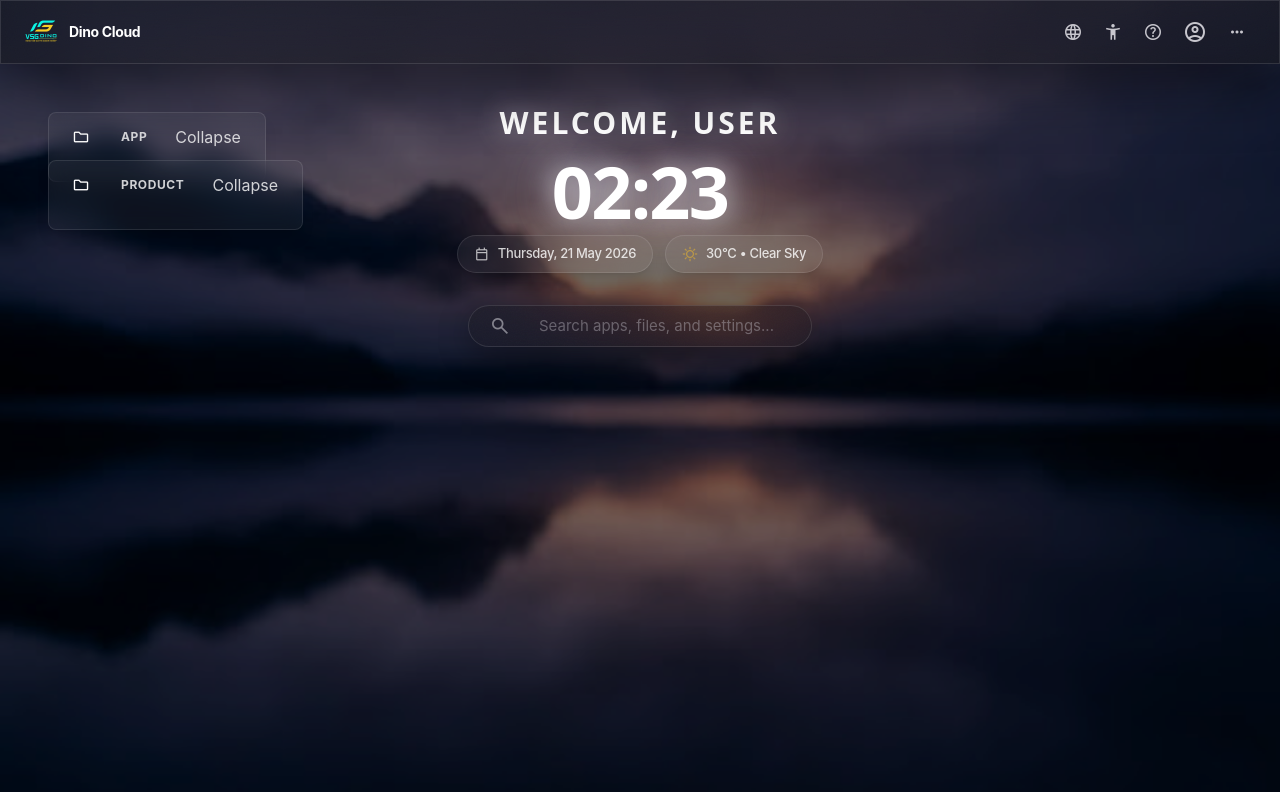
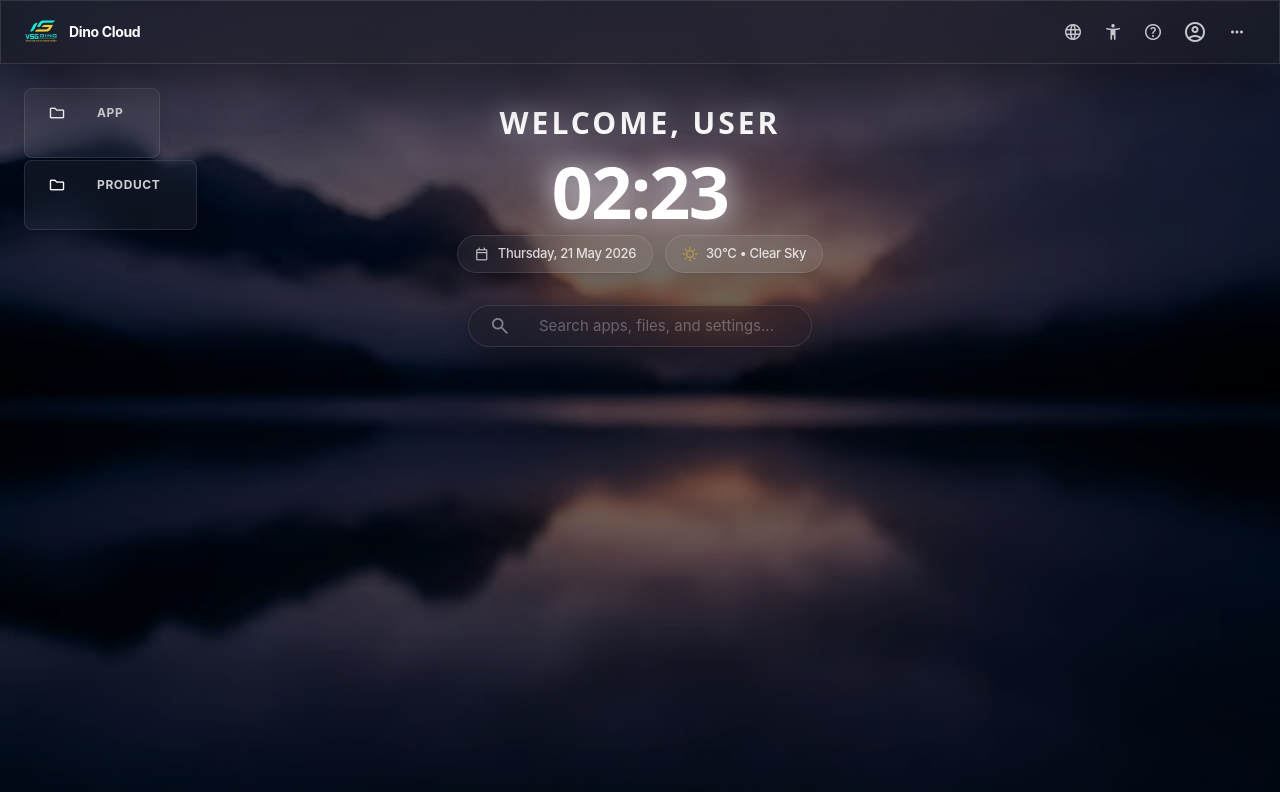
Before and after one commit to hoangvhgch220975/Dino-Demo, a Vue app: page / in a window 1280 px wide. Shown: the top 792 px of the page. Built offline with nearby package versions, Linux system fonts and the light colour scheme.

Commit message:
fix: resolve element overlap

```diff
--- a/src/ui/components/AppIconTile.vue
+++ b/src/ui/components/AppIconTile.vue
@@ -1,7 +1,7 @@
 <template>
   <div
-    class="relative flex flex-col items-center gap-2 group cursor-pointer select-none focus:outline-none"
-    :class="{ 'jiggle': isEditMode }"
+    class="relative flex flex-col items-center gap-2 group select-none focus:outline-none"
+    :class="{ 'jiggle cursor-move': isEditMode, 'cursor-grab active:cursor-grabbing': !isEditMode }"
     :draggable="draggable"
     :data-label="label"
     :style="positionStyle"
@@ -25,7 +25,7 @@
       <span class="material-symbols-outlined">close</span>
     </div>
 
-    <div class="app-icon rounded-xl bg-gradient-to-br flex items-center justify-center shadow-lg transition-transform group-hover:scale-110" :class="gradient">
+    <div class="app-icon w-[46px] h-[46px] rounded-xl bg-gradient-to-br flex items-center justify-center shadow-lg transition-transform group-hover:scale-110" :class="gradient">
       <span class="material-symbols-outlined text-white text-[24px]">{{ icon }}</span>
     </div>
     <span class="text-white font-label-sm text-label-sm text-shadow text-center">{{ label }}</span>
--- a/src/ui/components/SectionHeader.vue
+++ b/src/ui/components/SectionHeader.vue
@@ -1,6 +1,6 @@
 <template>
-  <div class="flex items-center gap-3 mb-6">
-    <h2 class="text-white/60 font-label-xs uppercase tracking-widest px-4 py-1 rounded-full border border-white/5 bg-white/5">
+  <div class="flex items-center gap-3 mb-6 group cursor-pointer select-none" @click="$emit('toggle')">
+    <h2 class="text-white/60 font-label-xs uppercase tracking-widest px-4 py-1 rounded-full border border-white/5 bg-white/5 transition-colors group-hover:bg-white/10 group-hover:text-white">
       {{ title }}
     </h2>
     <div class="h-px flex-1 bg-white/10"></div>
@@ -12,6 +12,8 @@ export default {
   name: 'SectionHeader',
   props: {
     title: { type: String, required: true },
+    isOpen: { type: Boolean, default: true },
   },
+  emits: ['toggle'],
 }
 </script>
--- a/src/ui/components/SideDock.vue
+++ b/src/ui/components/SideDock.vue
@@ -1,5 +1,6 @@
 <template>
   <nav
+    data-side-dock="true"
     class="fixed z-50 bg-surface-container-highest/20 backdrop-blur-xl border border-white/10 shadow-2xl transition-all duration-300 flex
            /* Desktop: Side Left */
            lg:left-4 lg:top-1/2 lg:-translate-y-1/2 lg:flex-col lg:px-3 lg:py-6 lg:rounded-2xl lg:gap-[5px]
--- a/src/ui/components/WidgetTile.vue
+++ b/src/ui/components/WidgetTile.vue
@@ -1,15 +1,23 @@
 <template>
   <div
-    class="absolute pointer-events-auto"
+    ref="root"
+    class="absolute pointer-events-auto group/widget"
     :style="positionStyle"
     :data-widget-id="id"
     @mousedown="onMouseDown"
     @pointerdown.stop="onPointerDown"
     @click.stop
   >
-    <div :class="['rounded-lg px-4 py-2 shadow-lg text-white/80 border border-white/10 backdrop-blur-md flex flex-col gap-2', containerClass]" @dragover.prevent @drop.stop.prevent="onWidgetDrop">
+    <div :class="['rounded-lg px-4 py-2 shadow-lg text-white/80 border border-white/10 backdrop-blur-md flex flex-col gap-2 transition-colors group-hover/widget:border-white/25', containerClass]" @dragover.prevent @drop.stop.prevent="onWidgetDrop">
       <div class="flex items-center justify-between gap-2">
-        <div class="flex items-center gap-3 cursor-grab" @pointerdown.stop="onHeaderPointerDown" @pointerup.stop="onHeaderPointerUp" @pointercancel.stop="onHeaderPointerCancel" @mouseleave.stop="onHeaderPointerCancel">
+        <div
+          class="flex flex-1 items-center gap-3 cursor-pointer rounded-md transition-colors hover:bg-white/5"
+          @click.stop="onHeaderClick"
+          @pointerdown.stop="onHeaderPointerDown"
+          @pointerup.stop="onHeaderPointerUp"
+          @pointercancel.stop="onHeaderPointerCancel"
+          @mouseleave.stop="onHeaderPointerCancel"
+        >
           <div class="w-8 h-8 flex items-center justify-center rounded-md bg-white/6">
             <span class="material-symbols-outlined text-white text-[18px]">folder</span>
           </div>
@@ -21,7 +29,6 @@
           </div>
         </div>
         <div class="flex items-center gap-2">
-          <button class="px-2 py-1 rounded bg-white/4" @click.stop="toggleCollapse">{{ collapsed ? 'Open' : 'Collapse' }}</button>
           <button v-if="isEditMode" class="px-2 py-1 rounded bg-red-600 text-white" @click.stop="$emit('remove', id)">✕</button>
         </div>
       </div>
@@ -71,6 +78,7 @@ export default {
     position: { type: Object, default: null },
     ownerMap: { type: Object, default: () => ({}) },
   },
+  emits: ['remove', 'pointerdown', 'dragstart', 'app-dragstart', 'child-longpress', 'update-content', 'drop-into', 'open', 'enable-edit', 'start-drag', 'remove-from-widget', 'measure'],
   data() {
     return {
       editing: false,
@@ -79,6 +87,7 @@ export default {
       timerId: null,
       dragging: false,
       collapsed: (this.content && typeof this.content.collapsed === 'boolean') ? this.content.collapsed : false,
+      headerLongPressed: false,
     }
   },
   computed: {
@@ -95,10 +104,25 @@ export default {
       return this.isEditMode ? 'bg-white/6' : 'bg-white/5';
     }
   },
+  watch: {
+    items: {
+      handler() {
+        this.$nextTick(() => {
+          this.emitMeasure();
+          window.setTimeout(this.emitMeasure, 80);
+        });
+      },
+      deep: true,
+    },
+    position() {
+      this.$nextTick(this.emitMeasure);
+    },
+  },
   mounted() {
     if (this.type === 'time') {
       this.timerId = setInterval(() => { this.time = this.getTime(); }, 1000);
     }
+    this.$nextTick(this.emitMeasure);
   },
   beforeUnmount() {
     if (this.timerId) clearInterval(this.timerId);
@@ -143,13 +167,27 @@ export default {
     ,toggleCollapse() {
       this.collapsed = !this.collapsed;
       this.$emit('update-content', { id: this.id, content: { collapsed: this.collapsed } });
+      this.$nextTick(() => {
+        this.emitMeasure();
+        window.setTimeout(this.emitMeasure, 80);
+        window.setTimeout(this.emitMeasure, 260);
+      });
+    }
+    ,onHeaderClick() {
+      if (this.editing || this.headerLongPressed) {
+        this.headerLongPressed = false;
+        return;
+      }
+      this.toggleCollapse();
     }
     ,onHeaderPointerDown(e) {
       // start long-press timer for header to enter edit mode and start drag
       if (!e) return;
       this.cancelHeaderLongPress();
       this._headerLongPressEvent = e;
+      this.headerLongPressed = false;
       this._headerLongPressTimer = window.setTimeout(() => {
+        this.headerLongPressed = true;
         // emit enable-edit and start-drag with original event
         this.$emit('enable-edit', this.id);
         this.$emit('start-drag', this._headerLongPressEvent, this.id);
@@ -174,6 +212,16 @@ export default {
       const lbl = (typeof payload === 'string') ? payload : ((payload && (payload.label || payload.title)) ? (payload.label || payload.title) : payload);
       this.$emit('remove-from-widget', { id: this.id, label: lbl });
     }
+    ,emitMeasure() {
+      if (!this.$refs.root) return;
+      const rect = this.$refs.root.getBoundingClientRect();
+      this.$emit('measure', {
+        id: this.id,
+        width: Math.ceil(rect.width),
+        height: Math.ceil(rect.height),
+        collapsed: this.collapsed,
+      });
+    }
   }
 }
 </script>
--- a/src/ui/views/DesktopView.vue
+++ b/src/ui/views/DesktopView.vue
@@ -27,7 +27,14 @@
         </div>
 
         <div v-show="!isEditMode" class="relative" :style="mainElementStyle('searchBar')" :class="{ 'pointer-events-auto z-30': hasPositionedSearchBar }">
-            <div data-label="searchBar" @pointerdown="startElementLongPress('searchBar', $event)" @pointerup="cancelElementLongPress" @pointercancel="cancelElementLongPress" @pointerleave="cancelElementLongPress">
+            <div
+              data-label="searchBar"
+              class="cursor-grab active:cursor-grabbing transition-[filter] hover:drop-shadow-[0_0_14px_rgba(255,255,255,0.22)]"
+              @pointerdown="startElementLongPress('searchBar', $event)"
+              @pointerup="cancelElementLongPress"
+              @pointercancel="cancelElementLongPress"
+              @pointerleave="cancelElementLongPress"
+            >
               <SearchBar v-model="query" />
             </div>
             <div
@@ -296,7 +303,7 @@ export default {
       iconPositions: {},
       // grid settings
       gridEnabled: true,
-      gridSize: 48,
+      gridSize: 24,
       showGrid: true,
       widgets: [],
       widgetPositions: {},
@@ -361,10 +368,10 @@ export default {
       };
     },
     horizontalRulerTicks() {
-      return Array.from({ length: 42 }, (_, i) => i * 48)
+      return Array.from({ length: 84 }, (_, i) => i * 24)
     },
     verticalRulerTicks() {
-      return Array.from({ length: 26 }, (_, i) => i * 48)
+      return Array.from({ length: 52 }, (_, i) => i * 24)
     },
     // Tách riêng apps và products sections
     appSection() {
@@ -495,6 +502,12 @@ export default {
       handler() { this.saveLayout() },
       deep: true,
     },
+    openWindows: {
+      handler() {
+        this.$nextTick(() => this.resolveAllElementOverlaps());
+      },
+      deep: true,
+    },
     '$route.params.appKey': {
       immediate: true,
       handler(appKey) {
@@ -597,6 +610,7 @@ export default {
       this.initDefaultLabels();
       this.snapshotMovableElements();
       this.isEditMode = true;
+      this.$nextTick(() => this.resolveAllElementOverlaps());
     },
     snapshotMovableElements() {
       const root = this.$refs.desktopMain;
@@ -800,7 +814,7 @@ export default {
       if (!desktop) return;
       const rect = desktop.getBoundingClientRect();
       const appId = keyFromLabel(label);
-      const x = this.clampToGrid(event.clientX - rect.left, rect.width - 48);
+      const x = this.clampToGridRange(event.clientX - rect.left, this.getSideDockMinX(desktop), rect.width - 48);
       const y = this.clampToGrid(event.clientY - rect.top, rect.height - 48);
 
       this.placeAppOnDesktop(appId, { x, y });
@@ -822,30 +836,10 @@ export default {
       const rect = overlay.getBoundingClientRect();
       const relX = event.clientX - rect.left;
       const relY = event.clientY - rect.top;
-      const x = this.clampToGrid(relX, rect.width - 48);
+      const x = this.clampToGridRange(relX, this.getSideDockMinX(overlay), rect.width - 48);
       const y = this.clampToGrid(relY, rect.height - 48);
-      // convert label -> appId
       const appId = keyFromLabel(label);
-      // remove from any groups
-      this.widgets.forEach(w => {
-        if (!Array.isArray(w.appIds)) return;
-        const i = w.appIds.indexOf(appId);
-        if (i !== -1) w.appIds.splice(i, 1);
-      });
-      // upsert desktopApps
-      const existing = (this.desktopApps || []).find(d => d.appId === appId);
-      if (existing) {
-        existing.position = { x, y };
-      } else {
-        this.desktopApps = [...this.desktopApps, { appId, position: { x, y } }];
-      }
-      // ensure the app is visible in main UI sections
-      try {
-        this.selectedAppKeys.add(appId);
-        this.selectedAppKeys = new Set(this.selectedAppKeys);
-      } catch (e) { void e; }
-      this.dragPayload = null;
-      this.saveLayout();
+      this.placeAppOnDesktop(appId, { x, y });
       },
       placeAppOnDesktop(appId, position) {
         if (!appId) return;
@@ -867,6 +861,7 @@ export default {
         this.selectedAppKeys = new Set(this.selectedAppKeys);
         this.dragPayload = null;
         this.saveLayout();
+        this.$nextTick(() => this.resolveAllElementOverlaps(appId));
       },
       handleGroupDrop(groupId, event) {
         const label = event.dataTransfer.getData('application/x-app-label') || event.dataTransfer.getData('application/x-app-key') || event.dataTransfer.getData('text/plain') || (window.__dino_drag_payload && window.__dino_drag_payload.label);
@@ -901,6 +896,7 @@ export default {
         const overlay = this.$refs.editOverlay || this.$refs.desktopMain;
         if (!overlay) return;
         const overlayRect = overlay.getBoundingClientRect();
+        const minX = this.getSideDockMinX(overlay);
         const basePos = this.iconPositions[id] || this.widgetPositions[id] || null;
         // find child element to apply transform for smooth dragging
         let childEl = overlay.querySelector(`[data-label="${id}"]`) || overlay.querySelector(`[data-widget-id="${id}"]`);
@@ -947,13 +943,9 @@ export default {
           const cy = ev.clientY || (ev.touches && ev.touches[0].clientY);
           if (cx == null || cy == null) return;
           lastClientX = cx; lastClientY = cy;
-          if (this.gridEnabled) {
-            tx = this.clampToGrid(baseX + cx - startClientX, overlayRect.width - 48) - baseX;
-            ty = this.clampToGrid(baseY + cy - startClientY, overlayRect.height - 48) - baseY;
-          } else {
-            tx = cx - startClientX;
-            ty = cy - startClientY;
-          }
+          const nextX = Math.max(minX, Math.min(overlayRect.width - 48, baseX + cx - startClientX));
+          tx = nextX - baseX;
+          ty = cy - startClientY;
           if (!rafId) rafId = window.requestAnimationFrame(paint);
         };
 
@@ -967,10 +959,10 @@ export default {
           let finalX = baseX + (lastClientX - startClientX);
           let finalY = baseY + (lastClientY - startClientY);
           if (this.gridEnabled) {
-            finalX = this.clampToGrid(finalX, overlayRect.width - 48);
+            finalX = this.clampToGridRange(finalX, minX, overlayRect.width - 48);
             finalY = this.clampToGrid(finalY, overlayRect.height - 48);
           } else {
-            finalX = Math.max(0, Math.min(overlayRect.width - 48, finalX));
+            finalX = Math.max(minX, Math.min(overlayRect.width - 48, finalX));
             finalY = Math.max(0, Math.min(overlayRect.height - 48, finalY));
           }
           if (capturedEl && capturedPointerId && capturedEl.releasePointerCapture) {
@@ -987,6 +979,7 @@ export default {
             this.iconPositions = { ...this.iconPositions, [id]: { x: Math.round(finalX), y: Math.round(finalY) } };
           }
           this.draggingElement = null;
+          this.$nextTick(() => this.resolveAllElementOverlaps(id));
           // persist immediately to localStorage to guarantee save across session
           try {
             const payload = { iconPositions: this.iconPositions, widgetPositions: this.widgetPositions, widgets: this.widgets };
@@ -1080,6 +1073,23 @@ export default {
         const snappedMax = Math.floor(Math.max(0, max) / this.gridSize) * this.gridSize;
         return Math.max(0, Math.min(snappedMax, this.snapToGrid(value)));
       },
+      clampToGridRange(value, min, max) {
+        const snappedMin = Math.ceil(Math.max(0, min) / this.gridSize) * this.gridSize;
+        const snappedMax = Math.floor(Math.max(snappedMin, max) / this.gridSize) * this.gridSize;
+        return Math.max(snappedMin, Math.min(snappedMax, this.snapToGrid(value)));
+      },
+      getSideDockMinX(root) {
+        const desktop = this.$refs.desktopMain;
+        const dock = desktop && desktop.querySelector('[data-side-dock]');
+        if (!root || !dock) return 0;
+
+        const rootRect = root.getBoundingClientRect();
+        const dockRect = dock.getBoundingClientRect();
+        const isSideDock = dockRect.height >= dockRect.width;
+        if (!isSideDock) return 0;
+
+        return this.snapToGrid(dockRect.right - rootRect.left + this.gridSize);
+      },
       normalizeLayoutPositions() {
         const normalizeMap = (positions) => {
           const next = {};
@@ -1141,29 +1151,95 @@ export default {
           ...this.widgetRects,
           [id]: { width, height, collapsed },
         };
-        this.$nextTick(() => this.resolveWidgetOverlaps(id));
+        this.$nextTick(() => {
+          this.collectWidgetRects();
+          this.resolveAllElementOverlaps(id);
+        });
+      },
+      collectWidgetRects() {
+        const root = this.isEditMode ? this.$refs.editOverlay : this.$refs.desktopMain;
+        if (!root) return;
+        const next = { ...this.widgetRects };
+        root.querySelectorAll('[data-widget-id]').forEach((el) => {
+          const id = el.getAttribute('data-widget-id');
+          if (!id) return;
+          const rect = el.getBoundingClientRect();
+          next[id] = {
+            width: Math.ceil(rect.width),
+            height: Math.ceil(rect.height),
+            collapsed: next[id] ? next[id].collapsed : false,
+          };
+        });
+        this.widgetRects = next;
       },
       resolveWidgetOverlaps(changedId) {
+        this.resolveAllElementOverlaps(changedId);
+      },
+      resolveAllElementOverlaps(changedId) {
         if (this.draggingElement) return;
-        const gap = this.gridSize;
-        const overlapPadding = 8;
-        const entries = (this.widgets || [])
-          .map((widget) => {
-            const pos = this.widgetPositions[widget.id];
-            const rect = this.widgetRects[widget.id];
-            if (!pos || !rect) return null;
-            return {
-              id: widget.id,
-              x: pos.x,
-              y: pos.y,
-              width: rect.width,
-              height: rect.height,
-            };
-          })
-          .filter(Boolean)
-          .sort((a, b) => (a.y - b.y) || (a.x - b.x));
+        const root = this.isEditMode ? this.$refs.editOverlay : this.$refs.desktopMain;
+        if (!root) return;
+        const overlapPadding = 0;
 
-        const next = { ...this.widgetPositions };
+        const desktopAppIds = new Set((this.desktopApps || []).map((app) => app.appId));
+        const entries = [];
+        const rootRect = root.getBoundingClientRect();
+
+        const pushEntry = ({ id, type, pos, width, height, priority }) => {
+          if (!id || !pos || typeof pos.x !== 'number' || typeof pos.y !== 'number') return;
+          entries.push({
+            id,
+            type,
+            x: pos.x,
+            y: pos.y,
+            width: Math.max(this.gridSize, this.snapToGrid(Math.ceil(width || this.gridSize))),
+            height: Math.max(this.gridSize, this.snapToGrid(Math.ceil(height || this.gridSize))),
+            priority,
+          });
+        };
+
+        const obstacleRoot = this.$refs.desktopMain || root;
+        obstacleRoot.querySelectorAll('[data-side-dock]').forEach((el, index) => {
+          const rect = el.getBoundingClientRect();
+          const dockPadding = this.gridSize;
+          entries.push({
+            id: `sideDock_${index}`,
+            type: 'obstacle',
+            x: this.snapToGrid(rect.left - rootRect.left - dockPadding),
+            y: this.snapToGrid(rect.top - rootRect.top - dockPadding),
+            width: Math.max(this.gridSize, this.snapToGrid(Math.ceil(rect.width + dockPadding * 2))),
+            height: Math.max(this.gridSize, this.snapToGrid(Math.ceil(rect.height + dockPadding * 2))),
+            priority: 0,
+          });
+        });
+
+        root.querySelectorAll('[data-widget-id]').forEach((el) => {
+          const id = el.getAttribute('data-widget-id');
+          const pos = this.widgetPositions[id];
+          const rect = el.getBoundingClientRect();
+          pushEntry({ id, type: 'widget', pos, width: rect.width, height: rect.height, priority: 10 });
+        });
+
+        root.querySelectorAll('[data-label]').forEach((el) => {
+          const id = el.getAttribute('data-label');
+          if (id === 'statusPanel') return;
+          const rect = el.getBoundingClientRect();
+          const appId = keyFromLabel(id);
+          if (desktopAppIds.has(appId)) {
+            const app = this.desktopApps.find((item) => item.appId === appId);
+            pushEntry({ id: appId, type: 'desktopApp', pos: app && app.position, width: rect.width, height: rect.height, priority: 30 });
+            return;
+          }
+          if (this.iconPositions[id]) {
+            pushEntry({ id, type: 'icon', pos: this.iconPositions[id], width: rect.width, height: rect.height, priority: 20 });
+          }
+        });
+
+        entries.sort((a, b) => (a.y - b.y) || (a.x - b.x) || (a.priority - b.priority));
+
+        const nextWidgetPositions = { ...this.widgetPositions };
+        const nextIconPositions = { ...this.iconPositions };
+        const nextDesktopApps = (this.desktopApps || []).map((app) => ({ ...app, position: app.position ? { ...app.position } : app.position }));
         let changed = false;
 
         const overlaps = (a, b) => {
@@ -1173,25 +1249,83 @@ export default {
             && a.y + a.height + overlapPadding > b.y;
         };
 
+        const findNearestFreePosition = (entry, placed) => {
+          const maxX = Math.floor(Math.max(0, rootRect.width - entry.width) / this.gridSize) * this.gridSize;
+          const maxY = Math.floor(Math.max(0, rootRect.height - entry.height) / this.gridSize) * this.gridSize;
+          const originX = this.clampToGrid(entry.x, maxX);
+          const originY = this.clampToGrid(entry.y, maxY);
+
+          const candidateWorks = (x, y) => {
+            const candidate = { ...entry, x, y };
+            return !placed.some((item) => overlaps(item, candidate));
+          };
+
+          if (candidateWorks(originX, originY)) return { x: originX, y: originY };
+
+          const maxRadius = Math.ceil(Math.max(rootRect.width, rootRect.height) / this.gridSize);
+          for (let radius = 1; radius <= maxRadius; radius += 1) {
+            const candidates = [];
+            for (let dx = -radius; dx <= radius; dx += 1) {
+              candidates.push({ x: originX + dx * this.gridSize, y: originY - radius * this.gridSize });
+              candidates.push({ x: originX + dx * this.gridSize, y: originY + radius * this.gridSize });
+            }
+            for (let dy = -radius + 1; dy <= radius - 1; dy += 1) {
+              candidates.push({ x: originX - radius * this.gridSize, y: originY + dy * this.gridSize });
+              candidates.push({ x: originX + radius * this.gridSize, y: originY + dy * this.gridSize });
+            }
+
+            candidates.sort((a, b) => {
+              const da = Math.abs(a.x - originX) + Math.abs(a.y - originY);
+              const db = Math.abs(b.x - originX) + Math.abs(b.y - originY);
+              return da - db || a.y - b.y || a.x - b.x;
+            });
+
+            const found = candidates.find((candidate) => (
+              candidate.x >= 0
+              && candidate.y >= 0
+              && candidate.x <= maxX
+              && candidate.y <= maxY
+              && candidateWorks(candidate.x, candidate.y)
+            ));
+            if (found) return found;
+          }
+
+          return { x: originX, y: originY };
+        };
+
+        const placed = [];
         for (let i = 0; i < entries.length; i += 1) {
           const current = entries[i];
-          for (let j = i + 1; j < entries.length; j += 1) {
-            const other = entries[j];
-            if (!overlaps(current, other)) continue;
-            const pushedY = this.snapToGrid(current.y + current.height + gap);
-            if (pushedY > other.y) {
-              other.y = pushedY;
-              next[other.id] = { ...next[other.id], y: pushedY };
-              changed = true;
+          if (current.type === 'obstacle') {
+            placed.push(current);
+            continue;
+          }
+          const nextPos = findNearestFreePosition(current, placed);
+          if (nextPos.x !== current.x || nextPos.y !== current.y) {
+            current.x = nextPos.x;
+            current.y = nextPos.y;
+            if (current.type === 'widget') {
+              nextWidgetPositions[current.id] = { ...nextWidgetPositions[current.id], x: nextPos.x, y: nextPos.y };
+            } else if (current.type === 'desktopApp') {
+              const idx = nextDesktopApps.findIndex((app) => app.appId === current.id);
+              if (idx !== -1) {
+                nextDesktopApps[idx].position = { ...nextDesktopApps[idx].position, x: nextPos.x, y: nextPos.y };
+              }
+            } else {
+              nextIconPositions[current.id] = { ...nextIconPositions[current.id], x: nextPos.x, y: nextPos.y };
             }
+            changed = true;
           }
+          placed.push(current);
         }
 
         if (changed) {
-          this.widgetPositions = next;
+          this.widgetPositions = nextWidgetPositions;
+          this.iconPositions = nextIconPositions;
+          this.desktopApps = nextDesktopApps;
           this.saveLayout();
           if (changedId) {
-            window.setTimeout(() => this.resolveWidgetOverlaps(), 80);
+            window.setTimeout(() => this.resolveAllElementOverlaps(), 80);
           }
         }
       },
@@ -1321,6 +1455,7 @@ export default {
   mounted() {
     this.loadLayout();
     this.initDefaultLabels();
+    this.$nextTick(() => this.resolveAllElementOverlaps());
   },
 }
 </script>
```
Also changed, not shown: src/ui/components/AppSection.vue (+24 -20 lines), src/ui/components/StatusPanel.vue (+4 -4 lines).
